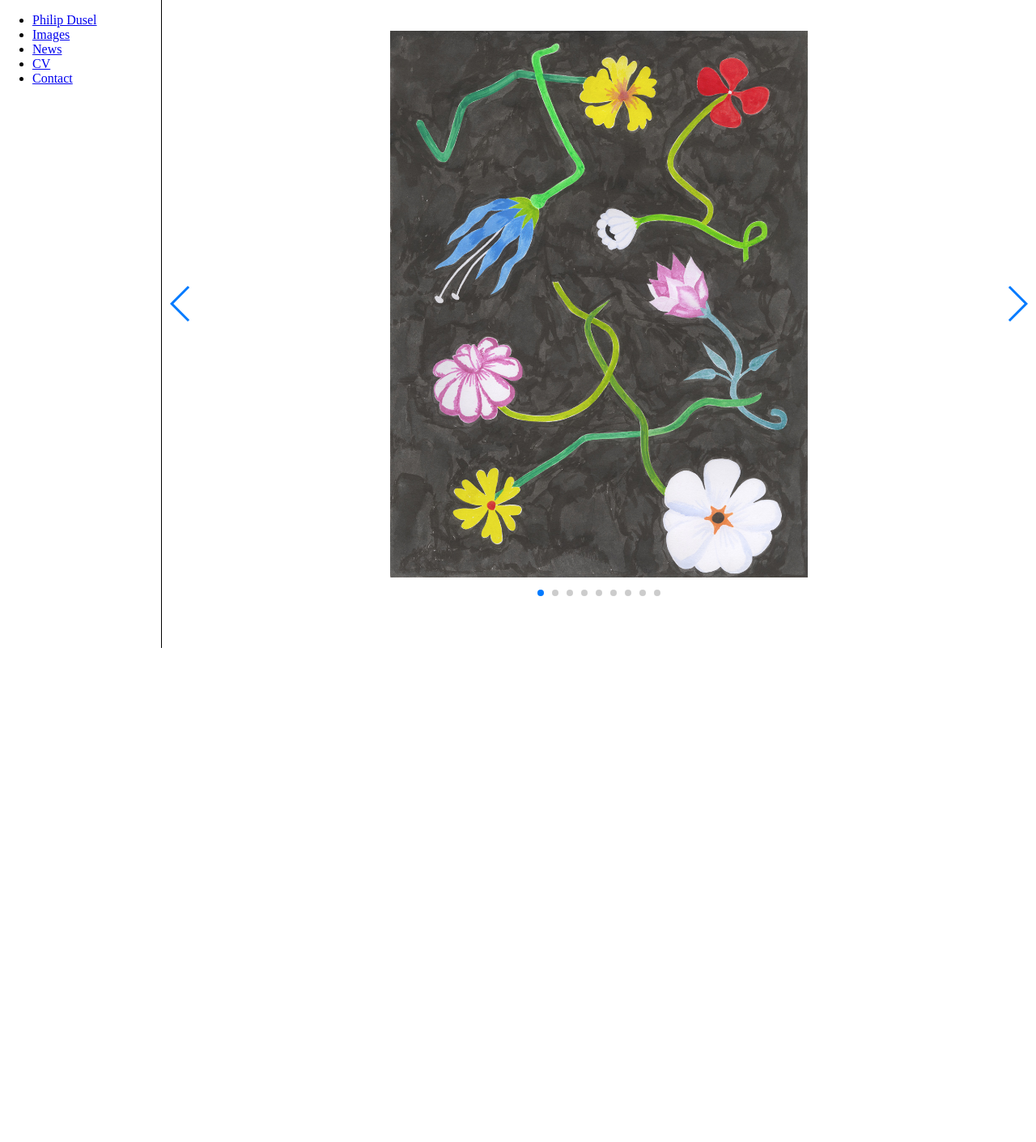
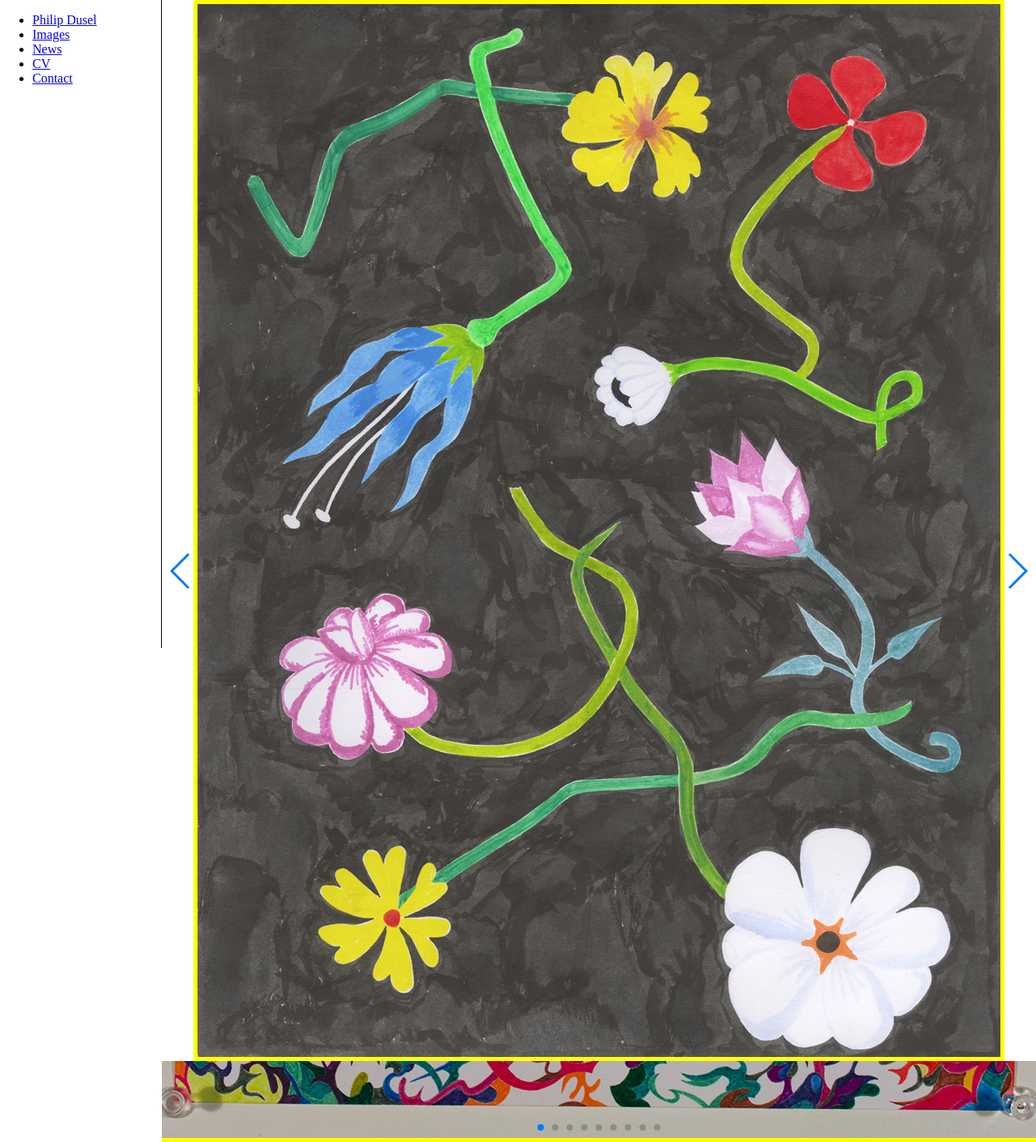
Before and after one commit to phillycheese007/BONGO, a PHP site: page /html/my_page_2.html in a window 1280 px wide. Shown: the whole page at 81% size. Before the commit the page ends 800 px from the top, so only its background shows below. Run offline with PHP 8.4, Linux system fonts and the light colour scheme; style sheets or scripts are compiled from the project's sources.

Commit message:
Update top_responsive_menu_2.css

```diff
--- a/css/top_responsive_menu_2.css
+++ b/css/top_responsive_menu_2.css
@@ -9,6 +9,9 @@ body {margin:0;}
   width:199px;
   border-right:1px solid black;
  }
+
+.swiper-slide img {max-width:100vw;width:auto;height:auto;border:5px solid yellow;}
+
 
 
 
@@ -58,19 +61,6 @@ ul.topnav li.icon {display: none;}
 }
 
 
-@media screen and (min-width:680px) {
-  .swiper-slide img {height:90%;background:yellow;}
-  .swiper-container {height: calc(100vh - 50px);}
-}
-
-/* Landscape */
-@media screen and (orientation:landscape)
-
-and (max-device-width: 680px) {
-   ul.topnav{background:green;border:10px solid red;}
-  .swiper-container {height:100%;border:10px solid blue}
-}
-
 
 
 
```
